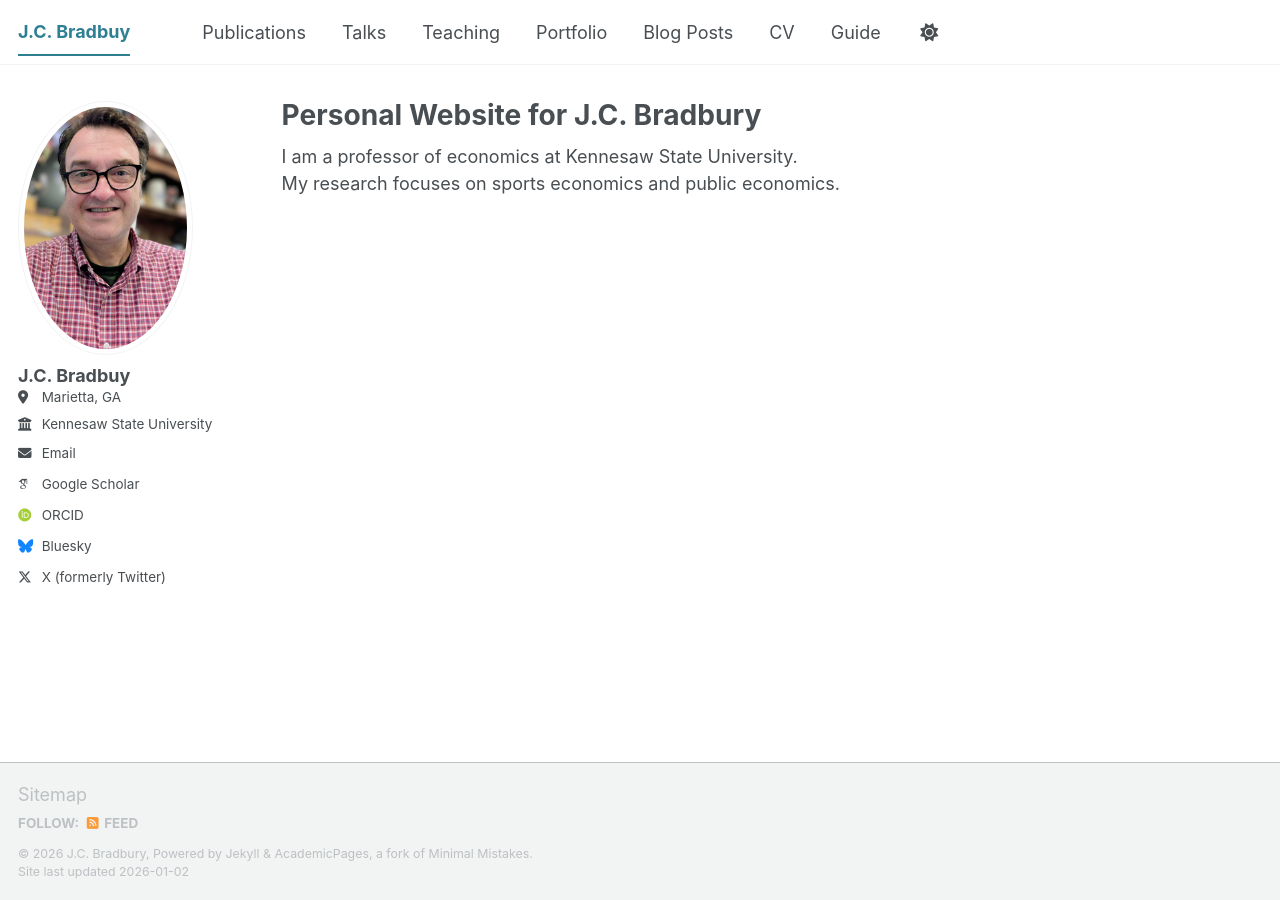
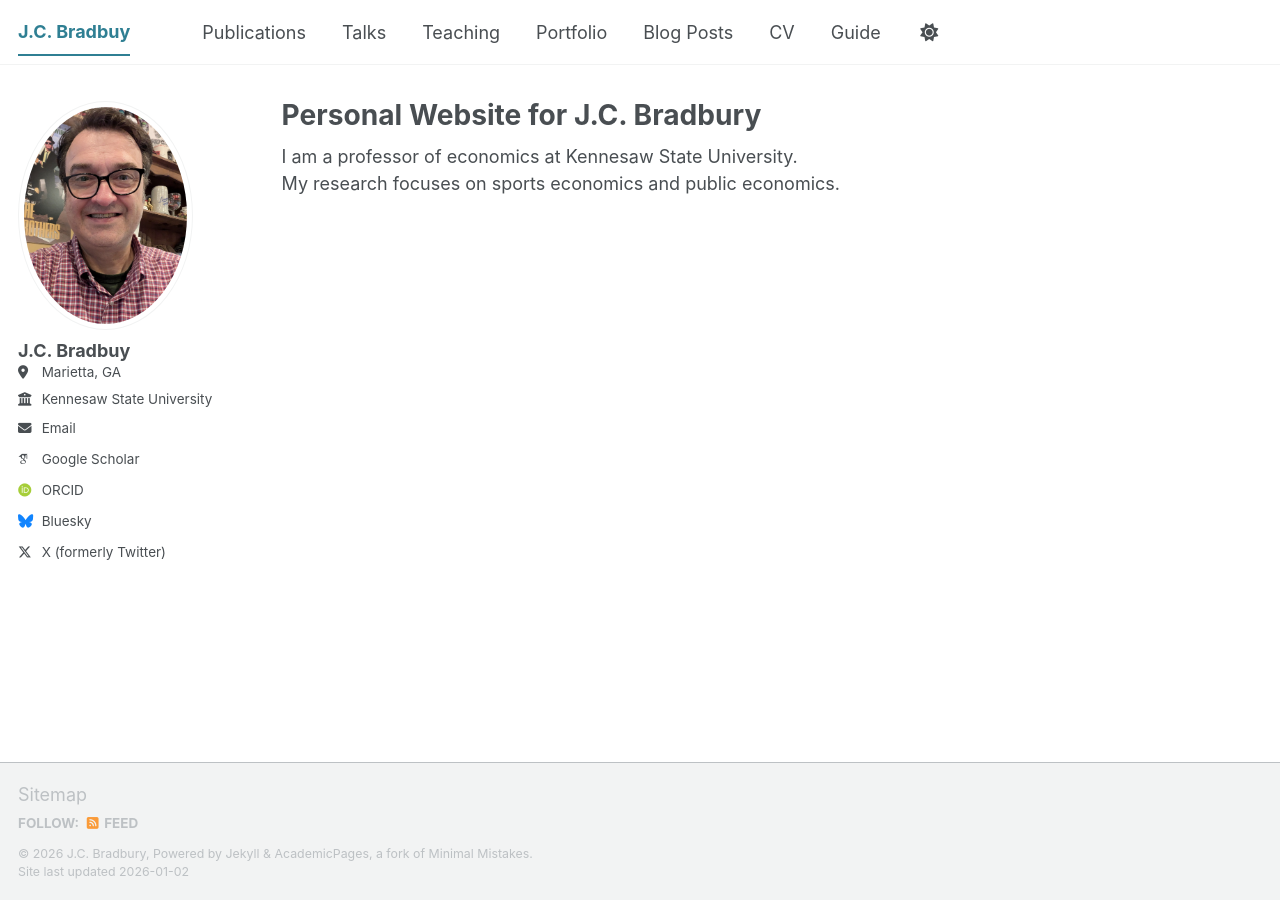
Before and after one commit to jcbradbury/jcbradbury.github.io, a Jekyll site: the page built from _pages/about.md, in a window 1280 px wide. Built offline with Jekyll 4.4.1, drawn with Linux system fonts in a browser that asks for light colours; some web fonts are replaced; a script bundle is joined from its source files by our own code; library files that are not in the unit come from our copies.

Commit message:
building

```diff
--- a/_config.yml
+++ b/_config.yml
@@ -23,7 +23,7 @@ repository               : "jcbradbury.github.io"
 #               Additional customization can be done by editing /_includes/author-profile.html
 author:
   # Biographic information
-  avatar           : "jc_bradbury_head3.jpg"
+  avatar           : "jc_head_noblur.jpg"
   name             : "J.C. Bradbuy"
   pronouns         : # example: "she/her"
   bio              : # "Short biography for the left-hand sidebar"
```
Also changed, not shown: images/jc_head_noblur.jpg (added).
